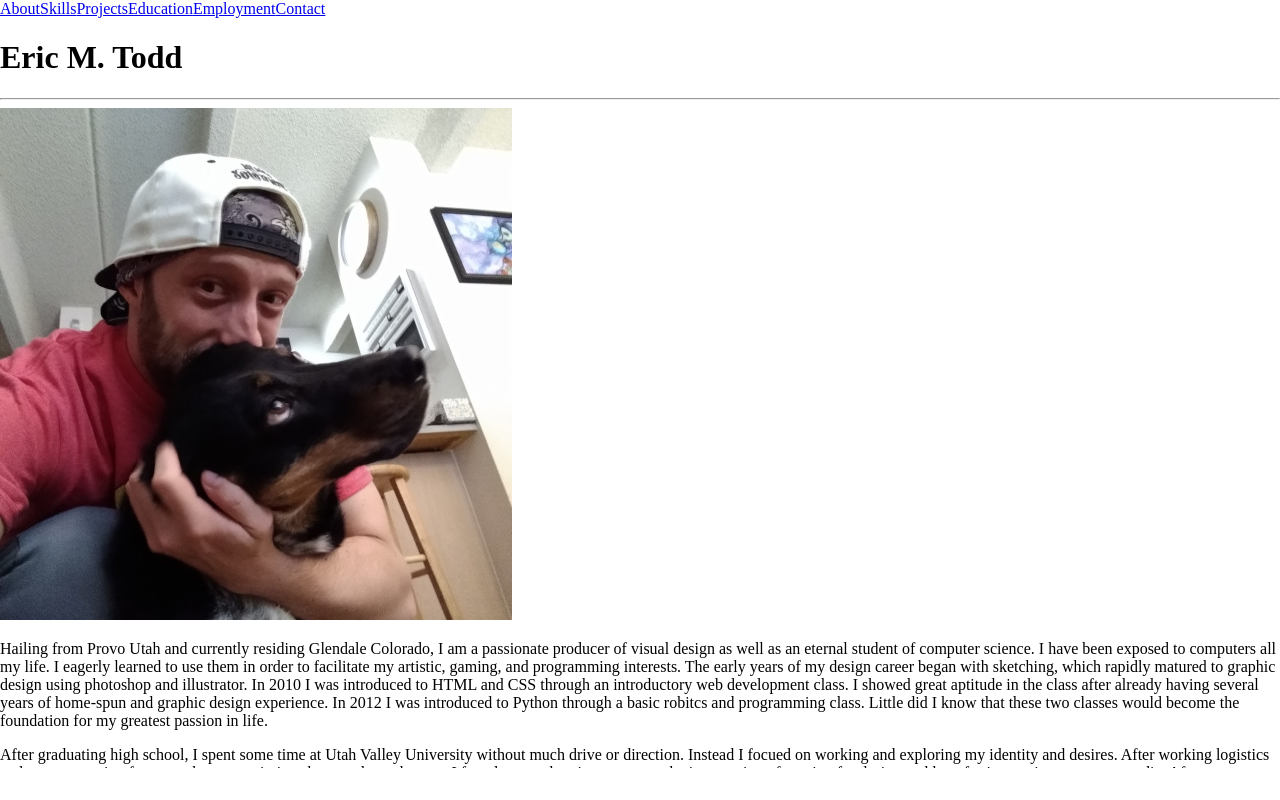
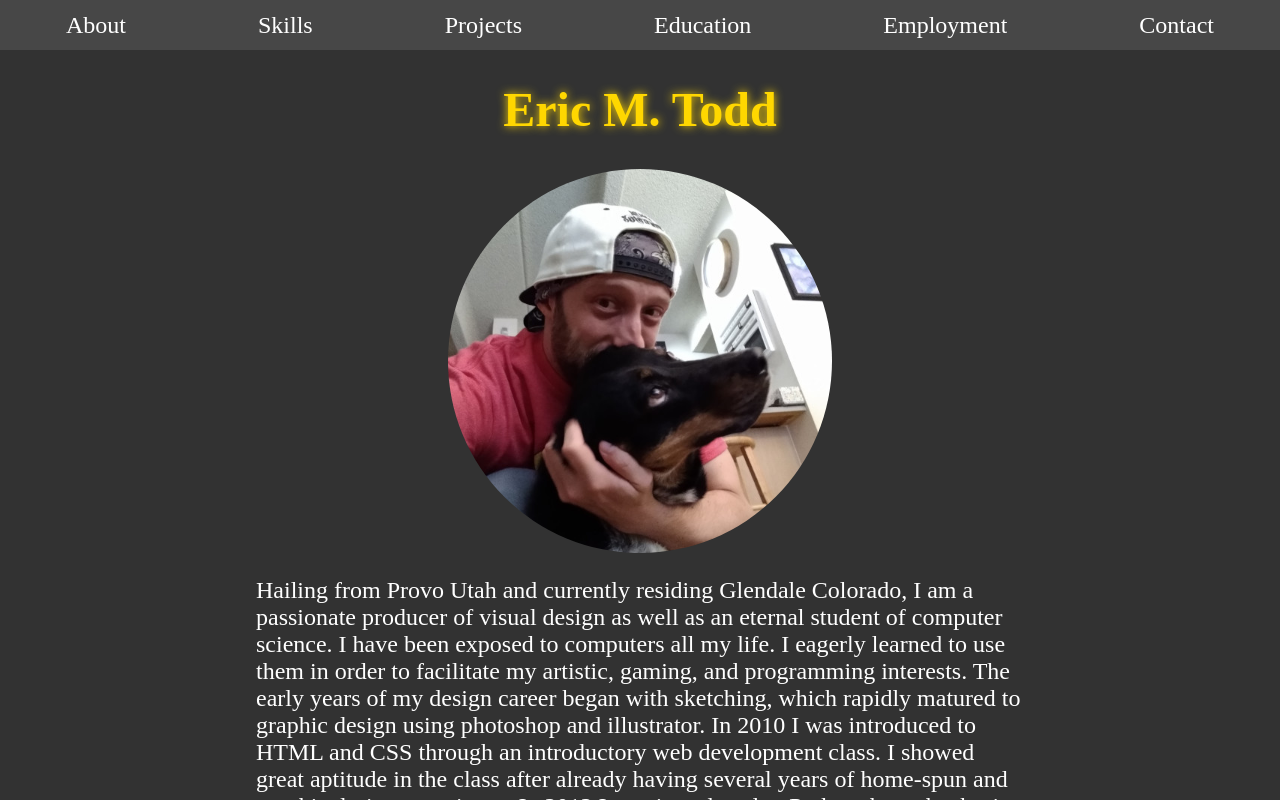
Before and after one commit to EricMTodd/resume-cv, a React (Create React App) app: page / in a window 1280 px wide. Built offline with nearby package versions, Linux system fonts and the light colour scheme.

Commit message:
Desktop styles added.

```diff
--- a/src/App.css
+++ b/src/App.css
@@ -1,11 +1,24 @@
 /* -----Desktop styles----- */
 @media (min-width: 600px) {
+  /* Global styles */
   * {
     font-family: 'fira sans';
+    overflow-x: hidden;
   }
 
   body {
     margin: 0 auto;
+  }
+
+  h1 {
+    color: gold;
+    overflow: visible;
+    text-shadow: 0 0 10px gold;
+  }
+
+  hr {
+    border-color: gold;
+    box-shadow: 0 0 5px gold;
   }
 
   main {
@@ -13,13 +26,102 @@
     overflow-y: scroll;
   }
 
+  ::-webkit-scrollbar {
+    display: none;
+  }
+
+
+  /* Id styles */
+  #about {
+    font-size: 24px;
+  }
+
+  #about > h1 {
+    text-align: center;
+  }
+
+  #contact {
+    padding: 0;
+    display: flex;
+    height: 250px;
+    justify-content: space-evenly;
+    align-items: center;
+  }
+
+  #contact > a > img {
+    height: 200px;
+    width: 200px;
+    transition: 0.2s;
+  }
+
+  #contact > a > img:hover {
+    height: 210px;
+    width: 210px;
+    transition: 0.2s;
+  }
+
   #nav-button-track {
     display: none;
   }
+
+  #nav-links {
+    height: 50px;
+    display: flex;
+    font-size: 24px;
+    justify-content: space-around;
+    align-items: center;
+    background-color: rgba(25, 25, 25, 0.8);
+  }
+
+  #nav-links > a {
+    color: white;
+    text-decoration: none;
+    transition: 0.2s;
+  }
+
+  #nav-links > a:hover {
+    color: gold;
+    text-shadow: 0 0 10px gold;
+    transition: 0.2s;
+  }
+
+  #portrait {
+    border-radius: 50%;
+    height: 50%;
+    width: 50%;
+    display: block;
+    margin-left: auto;
+    margin-right: auto;
+  }
+
+
+  /* Class styles */
+  .alpha {
+    background-color: rgba(50, 50, 50, 1);
+  }
+
+  .bravo {
+    background-color: rgba(100, 100, 100, 1);
+  }
+
+  .container {
+    margin: 0 auto;
+    padding: 0 20% 0 20%;
+    color: white;
+  }
 }
+
+.skills-container {
+  display: flex;
+  flex-wrap: wrap;
+  gap: 50px;
+  justify-content: center;
+}
+
 
 /* -----Mobile styles----- */
 @media (max-width: 600px) {
+  /* Global styles */
   * {
     font-family: 'fira sans';
     overflow-x: hidden;
@@ -56,6 +158,10 @@
     font-size: 24px;
   }
 
+  #about > h1 {
+    text-align: center;
+  }
+
   #contact {
     display: flex;
     height: 150px;
@@ -64,7 +170,6 @@
   }
 
   #contact > a > img {
-    display: flex;
     height: 100px;
     width: 100px;
     transition: 0.2s;
@@ -120,6 +225,7 @@
     margin-right: auto;
   }
 
+
   /* Class styles */
   .alpha {
     background-color: rgba(50, 50, 50, 1);
--- a/src/components/pages/About.js
+++ b/src/components/pages/About.js
@@ -2,7 +2,6 @@ const About = () => {
   return(
     <div className="container alpha" id="about">
       <h1>Eric M. Todd</h1>
-      <hr />
       <a href="https://github.com/EricMTodd" target="_blank" rel="noreferrer"><img id="portrait" src="/eric.png" alt="Eric" /></a>
       <p>Hailing from Provo Utah and currently residing Glendale Colorado, I am a passionate producer of visual design as well as an eternal student of computer science. I have been exposed to computers all my life. I eagerly learned to use them in order to facilitate my artistic, gaming, and programming interests. The early years of my design career began with sketching, which rapidly matured to graphic design using photoshop and illustrator. In 2010 I was introduced to HTML and CSS through an introductory web development class. I showed great aptitude in the class after already having several years of home-spun and graphic design experience. In 2012 I was introduced to Python through a basic robitcs and programming class. Little did I know that these two classes would become the foundation for my greatest passion in life.</p>
 
```
